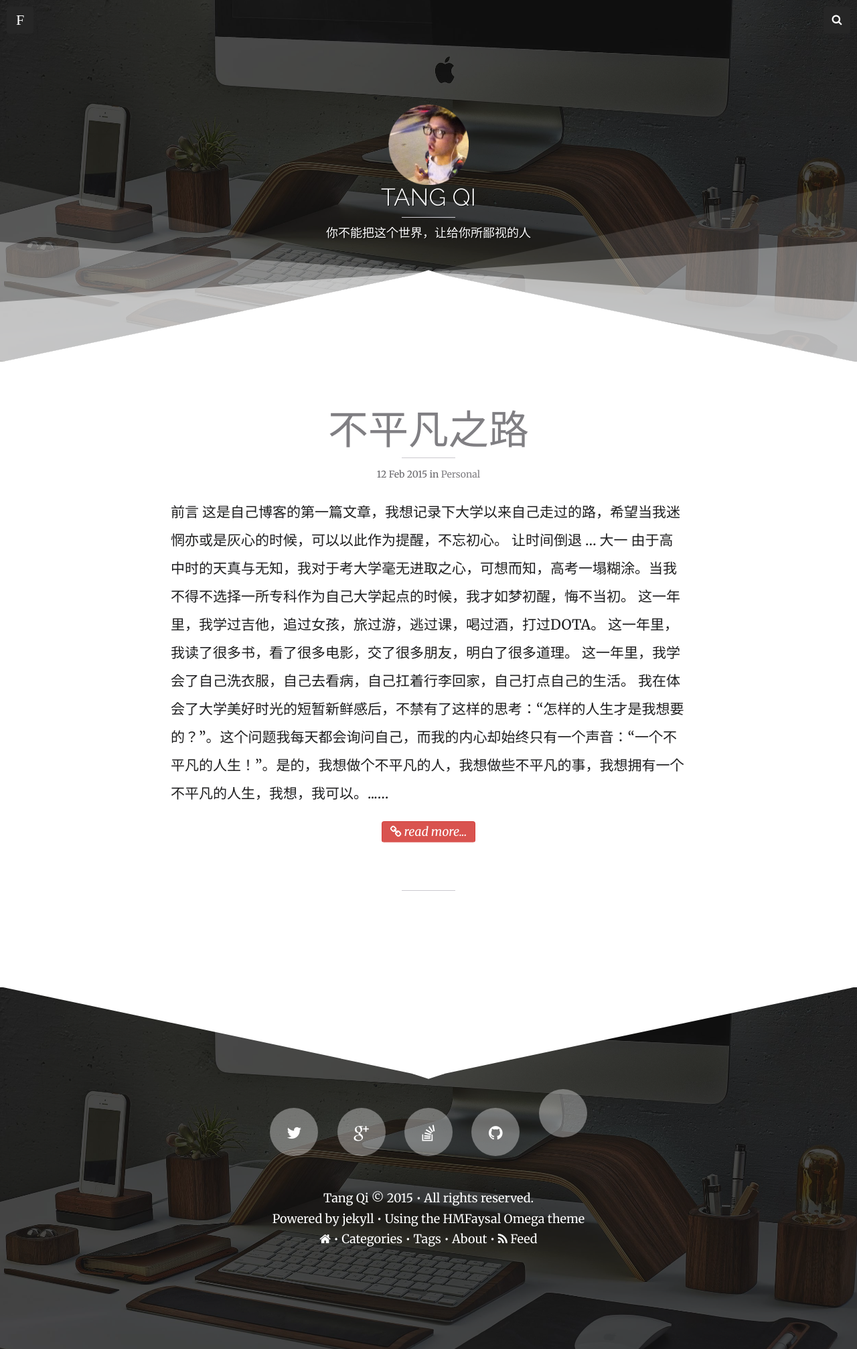
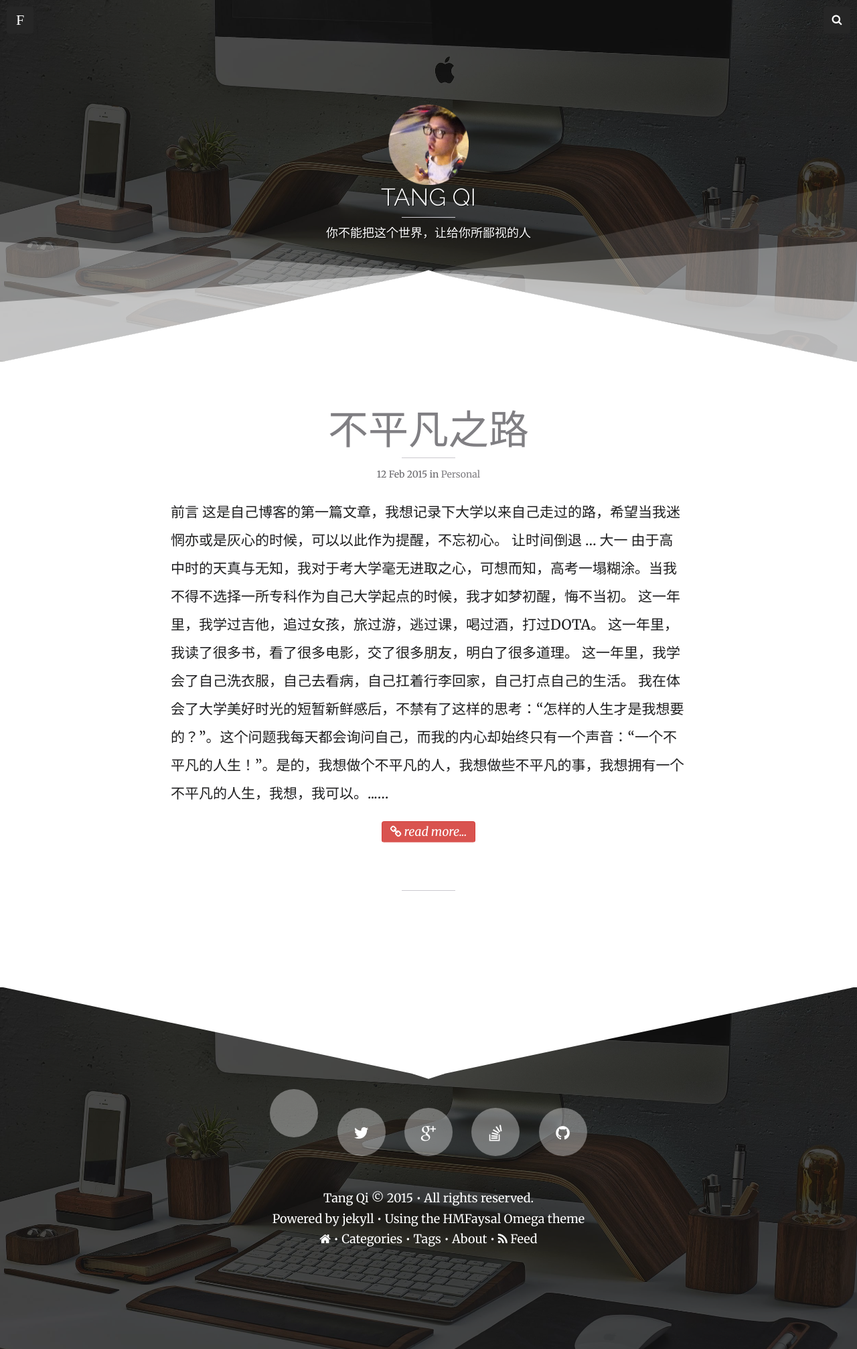
Before and after one commit to hmfaysal/hmfaysal-omega-theme, a Jekyll site: the page built from index.html, in a window 1280 px wide. Shown: the whole page at 67% size. Built offline with Jekyll 4.4.1, drawn with Linux system fonts in a browser that asks for light colours; nearby versions of some CDN libraries; the list of posts is cut into pages by our own code.

Commit message:
Commit first Post

```diff
--- a/_includes/footer.html
+++ b/_includes/footer.html
@@ -8,6 +8,11 @@
         <div class="container">
 
             <ul class="social-icons">
+            {% if site.owner.weibo %}<li>
+                <a href="http://weibo.com/{{ site.owner.weibo }}" data-toggle="tooltip" title="{{ site.owner.name}} on Weibo" target="_blank">
+                    <i class="fa fa-weibo"></i>
+                </a>
+            </li>{% endif %}
             {% if site.owner.twitter %}<li>
                 <a href="http://twitter.com/{{ site.owner.twitter }}" data-toggle="tooltip" title="{{ site.owner.name}} on Twitter" target="_blank">
                     <i class="icon-twitter"></i>
@@ -48,11 +53,7 @@
                     <i class="icon-github"></i>
                 </a>
             </li>{% endif %}
-            {% if site.owner.weibo %}<li>
-                <a href="http://weibo.com/{{ site.owner.weibo }}" data-toggle="tooltip" title="{{ site.owner.name}} on Weibo" target="_blank">
-                    <i class="fa fa-weibo"></i>
-                </a>
-            </li>{% endif %}
+
         </ul>
             <div>
                 <a href="{{ site.url }}/tangqi/">{{ site.owner.name }}</a> &copy; {{ site.time | date: '%Y' }} &bull; All rights reserved.
```
